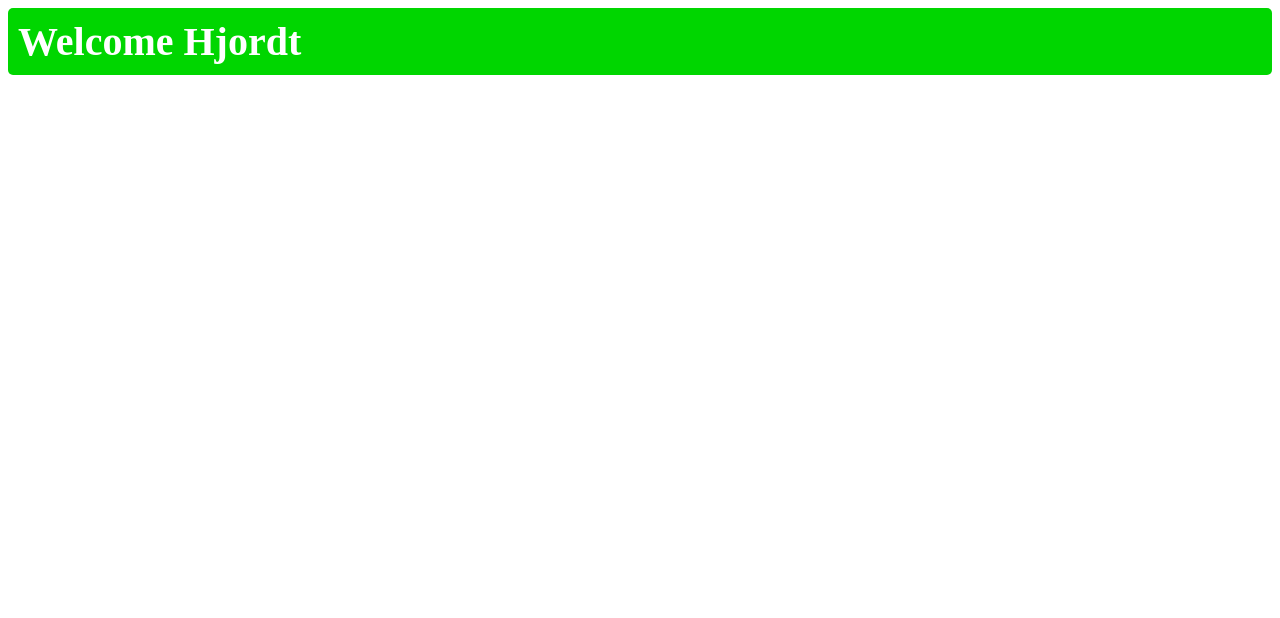
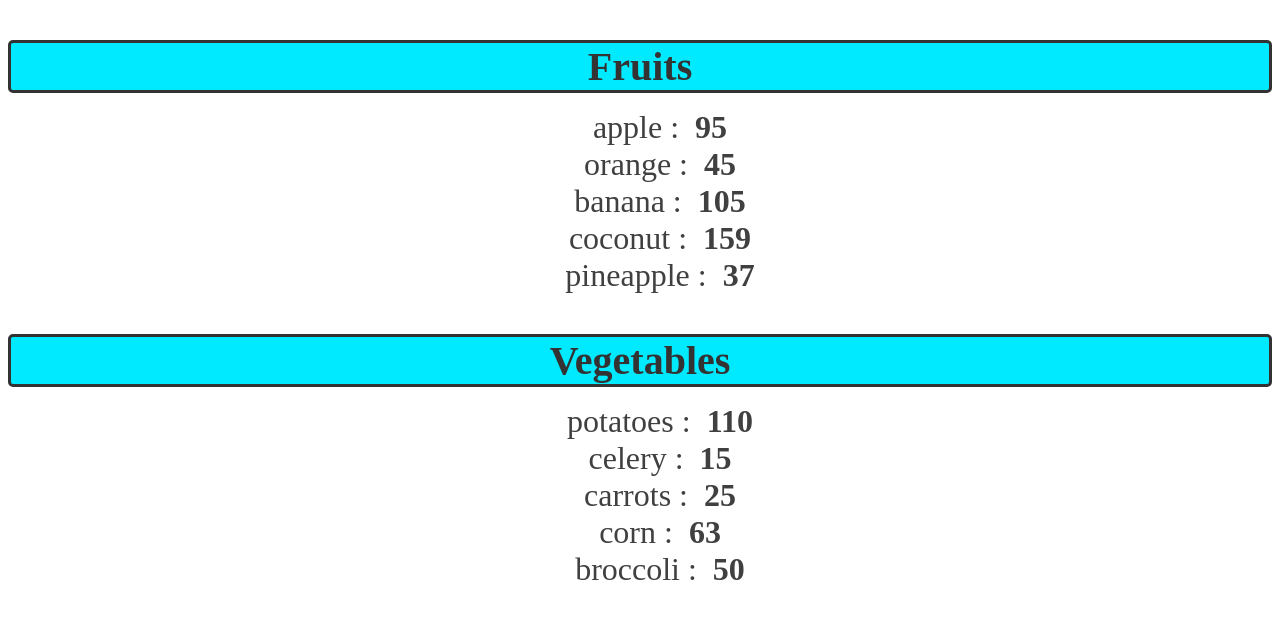
Before and after one commit to Hjordt98/bro_code_react, a React (Vite) app in the folder my-react-app/: page / in a window 1280 px wide. Shown: the top 618 px of the page. Built offline with nearby package versions, Linux system fonts and the light colour scheme.

Commit message:
ch 6 render lists done

```diff
--- a/my-react-app/src/App.jsx
+++ b/my-react-app/src/App.jsx
@@ -1,15 +1,23 @@
-import UserGreeting from './UserGreeting.jsx';
+import List from './List.jsx'
 
 function App() {
 
-  return(
-    <>
+  const fruits = [{id:1, name:"apple", calories: 95},
+                  {id:2, name:"orange", calories: 45},
+                  {id:3, name:"banana", calories: 105},
+                  {id:4, name:"coconut", calories: 159},
+                  {id:5, name:"pineapple", calories: 37}];
 
-      <UserGreeting isLoggedIn={true} username="Hjordt"/>
+  const vegetables =  [{id:6, name:"potatoes", calories: 110},
+                      {id:7, name:"celery", calories: 15},
+                      {id:8, name:"carrots", calories: 25},
+                      {id:9, name:"corn", calories: 63},
+                      {id:10, name:"broccoli", calories: 50}];
 
-    </>
-
-  );
+  return(   <>
+              {fruits.length > 0 && <List items={fruits} category="Fruits"/>}
+              {vegetables.length > 0 && <List items={vegetables} category="Vegetables"/>}
+            </>);
 
 }
 
--- /dev/null
+++ b/my-react-app/src/List.jsx
@@ -0,0 +1,31 @@
+import PropTypes from 'prop-types'
+
+function List(props){
+
+    const category = props.category;
+    const itemList = props.items;
+
+    const listItems = itemList.map(itemList => <li key=  {itemList.id}>
+                                                         {itemList.name} : &nbsp;
+                                                         <b>{itemList.calories}</b></li>);
+
+    return(<>
+            <h3 className="list-category">{category}</h3>
+            <ol className="list-items">{listItems}</ol>
+          </>)
+
+}
+
+List.PropTypes = {
+    category: PropTypes.string,
+    items: PropTypes.arrayOf(PropTypes.shape({  id: PropTypes.number,
+                                                name: PropTypes.string,
+                                                calories: PropTypes.number  })),
+}
+
+List.defaultProps = {
+    category: "Category",
+    items:[],
+}
+
+export default List
--- a/my-react-app/src/UserGreeting.jsx
+++ /dev/null
@@ -1,26 +0,0 @@
-import propTypes from 'prop-types'
-
-function UserGreeting(props) {
-
-    const welcmeMessage =   <h2 className="welcome-message">
-                            Welcome {props.username}
-                            </h2>
-
-    const loginPrompt =     <h2 className="login-prompt">
-                            Please log in to continue
-                            </h2>
-
-      return (props.isLoggedIn ? welcmeMessage : loginPrompt);
-
-  }
-  UserGreeting.propTypes = {
-    isLoggedIn: propTypes.bool,
-    username: propTypes.string,
-  }
-
-  UserGreeting.defaultProps = {
-    isLoggedIn: false,
-    username: "Guest",
-  }
-
-  export default UserGreeting;
--- a/my-react-app/src/index.css
+++ b/my-react-app/src/index.css
@@ -1,17 +1,25 @@
-.welcome-message{
-  font-size: 2.5em;
-  background-color: hsl(120, 100%, 42%);
-  color: white;
-  padding: 10px;
-  border-radius: 5px;
+.list-category{
+    font-size: 2.5em;
+    font-weight: bold;
+    color: hsl(0, 0%, 20%);
+    margin-bottom: 10px;
+    text-align: center;
+    border: 3px solid;
+    border-radius: 5px;
+    background-color: hsl(185, 100%, 50%);
+}
+
+
+.list-items li{
+  font-size: 2em;
+  list-style: none;
+  color: hsl(0, 0%, 25%);
+  text-align: center;
   margin: 0;
 }
 
-.login-prompt{
-  font-size: 2.5em;
-  background-color: hsl(0, 100%, 42%);
-  color: white;
-  padding: 10px;
-  border-radius: 5px;
-  margin: 0;
+
+.list-items li:hover{
+  color: hsl(0, 0%, 45%);
+  cursor: pointer;
 }
```
